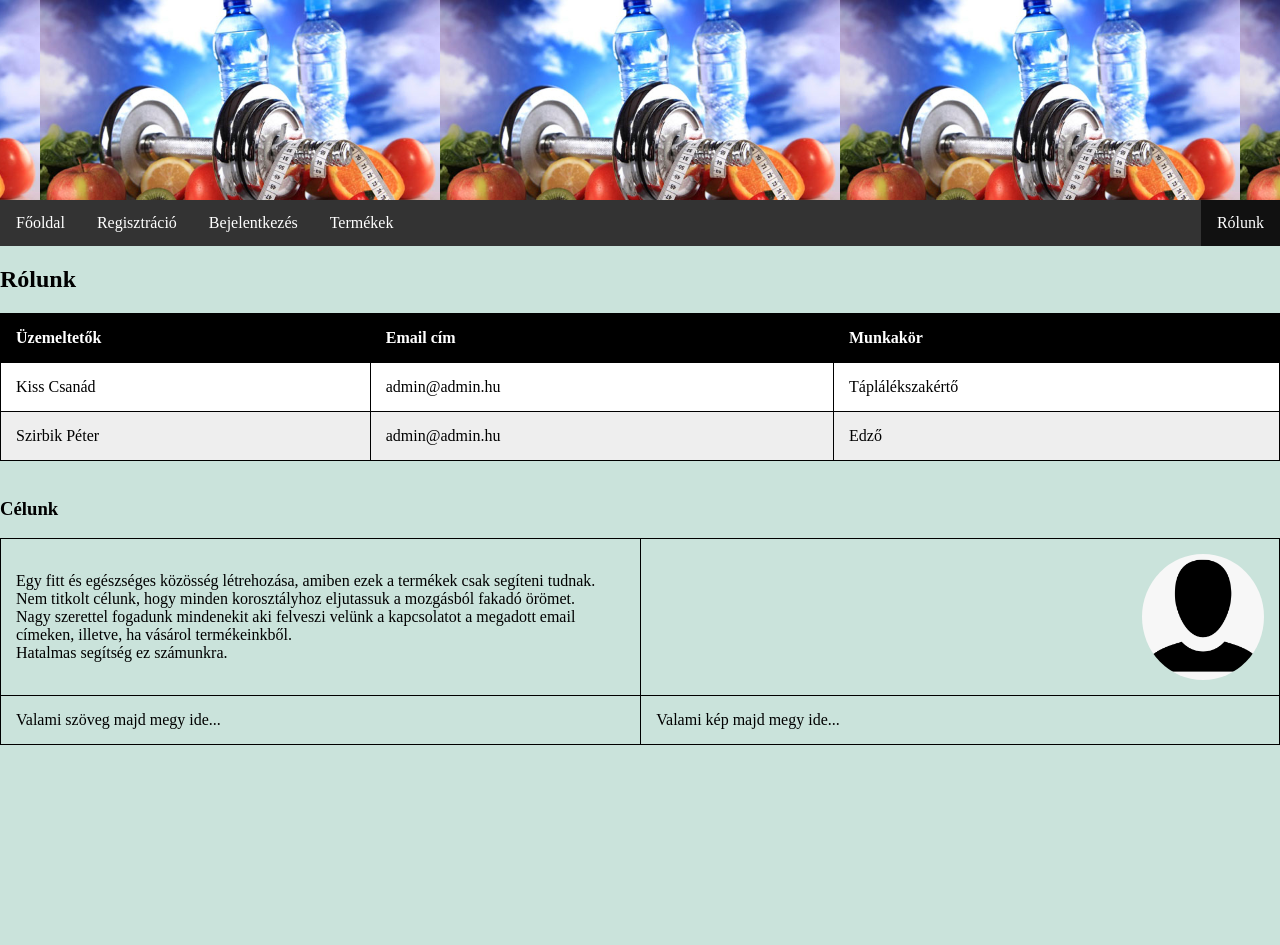
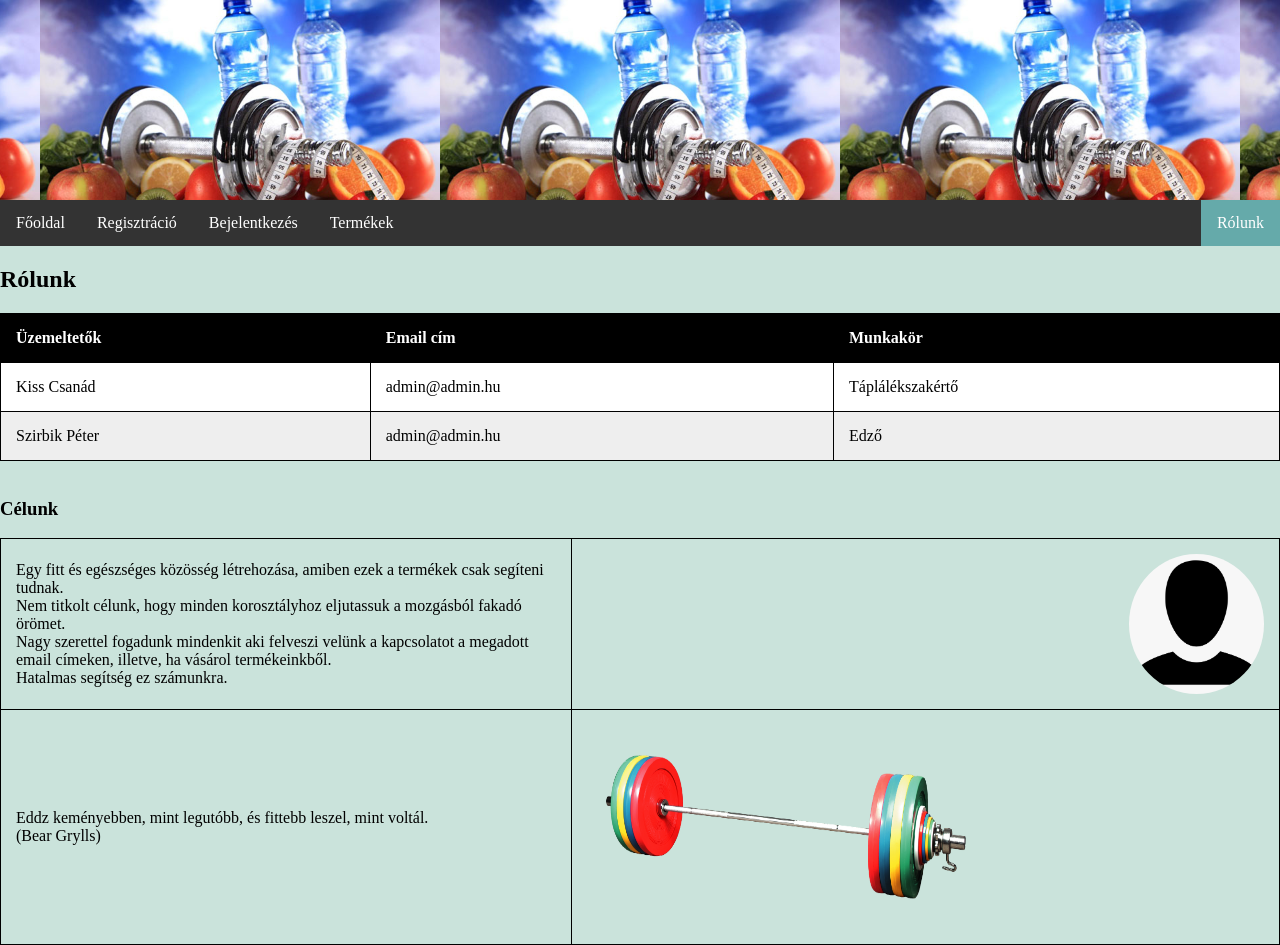
Before and after one commit to kisscsanadd/PHP-HTML-CSS-projekt-Webtervezes-kotprog-, a PHP site: page /html/about.html in a window 1280 px wide. Before the commit the page ends 745 px from the top, so only its background shows below. Run offline with PHP 8.4, Linux system fonts and the light colour scheme.

Commit message:
Updated and corrected the about page and modified links active attribute.

```diff
--- a/css/mainStyle.css
+++ b/css/mainStyle.css
@@ -50,8 +50,9 @@ li a:hover:not(.active) {
   background-color: #111;
 }
 
+
 .current {
-  background-color: #111;
+  background-color: #65aaaa;
 }
 
 .nav>ul>ul {
@@ -100,3 +101,7 @@ li a:hover:not(.active) {
     max-height:100px;
     -webkit-transform:perspective(350) rotate3d(0,0,0,0);
 }
+.barbell{
+    height: 200px;
+    width: 400px;
+}
--- a/html/about.html
+++ b/html/about.html
@@ -60,13 +60,15 @@
 	  <tr>
 		<td> Egy fitt és egészséges közösség létrehozása, amiben ezek a termékek csak segíteni tudnak. <br>
 		Nem titkolt célunk, hogy minden korosztályhoz eljutassuk a mozgásból fakadó örömet. <br>
-		Nagy szerettel fogadunk mindenekit aki felveszi velünk a kapcsolatot a megadott email címeken, illetve, ha vásárol termékeinkből. <br>
+		Nagy szerettel fogadunk mindenkit aki felveszi velünk a kapcsolatot a megadott email címeken, illetve, ha vásárol termékeinkből. <br>
 		Hatalmas segítség ez számunkra.</td>
 		<td><img src="../pictures/avatar.png" alt="Avatar" id="avatar" align="right"></td>
 	  </tr>
 	  <tr>
-		<td>Valami szöveg majd megy ide...</td>
-		<td>Valami kép majd megy ide...</td>
+		<td>Eddz keményebben, mint legutóbb, és fittebb leszel, mint voltál.
+			<br/>
+			(Bear Grylls)</td>
+		<td><img class="barbell" src="../pictures/barbell.png"></td>
 	  </tr>
 	</tbody>
 </table>
```
Also changed, not shown: pictures/barbell.png (added).
